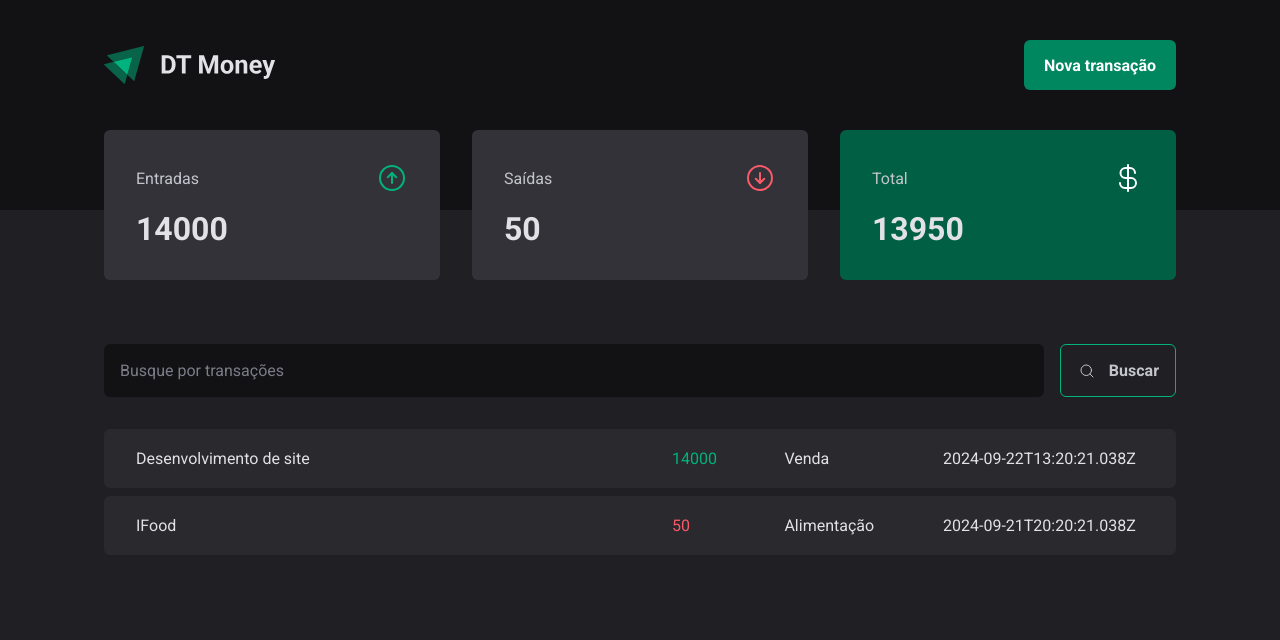
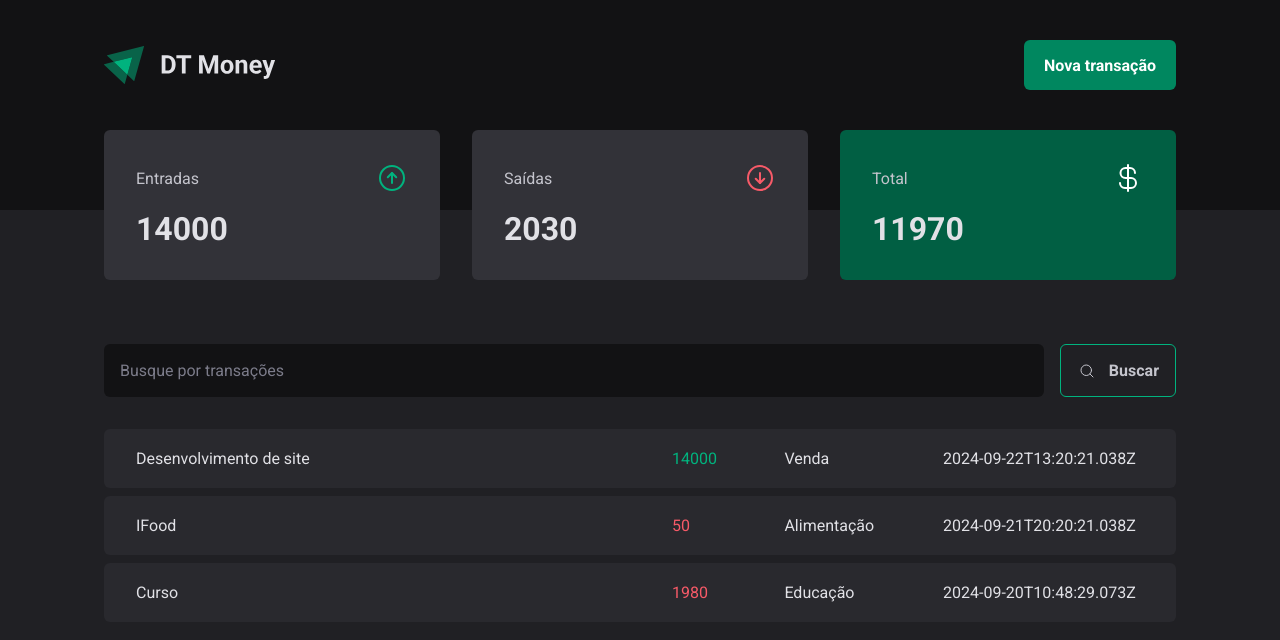
Before and after one commit to ledoctah/dt.money, a React (Vite) app: page / in a window 1280 px wide. Shown: the top 640 px of the page. Built offline with nearby package versions, Linux system fonts and the light colour scheme; data requests are answered from the project's data file.

Commit message:
feat: add summary calc based on transactions

```diff
--- a/server.json
+++ b/server.json
@@ -15,6 +15,14 @@
       "category": "Alimentação",
       "price": 50,
       "createdAt": "2024-09-21T20:20:21.038Z"
+    },
+    {
+      "id": 3,
+      "description": "Curso",
+      "type": "outcome",
+      "category": "Educação",
+      "price": 1980,
+      "createdAt": "2024-09-20T10:48:29.073Z"
     }
   ]
 }
--- a/src/pages/Transactions/index.tsx
+++ b/src/pages/Transactions/index.tsx
@@ -1,4 +1,4 @@
-import { useEffect, useState } from 'react';
+import { useContext } from 'react';
 import { Header } from '../../components/Header';
 import { Summary } from '../../components/Summary';
 import { SearchForm } from './components/SearchForm';
@@ -9,29 +9,10 @@ import {
   TransactionsTable,
 } from './style';
 
-interface Transaction {
-  id: number;
-  description: string;
-  type: 'income' | 'outcome';
-  price: number;
-  category: string;
-  createdAt: string;
-}
+import { TransactionsContext } from '../../contexts/TransactionsContext';
 
 export function Transactions() {
-  const [transactions, setTransactions] = useState<Transaction[]>([]);
-
-  useEffect(() => {
-    async function loadTransactions() {
-      const response = await fetch('http://localhost:3000/transactions');
-
-      const data = await response.json();
-
-      setTransactions(data);
-    }
-
-    loadTransactions();
-  }, []);
+  const { transactions } = useContext(TransactionsContext);
 
   return (
     <div>
```
